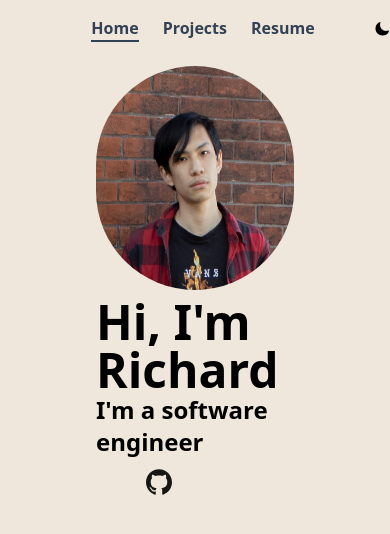
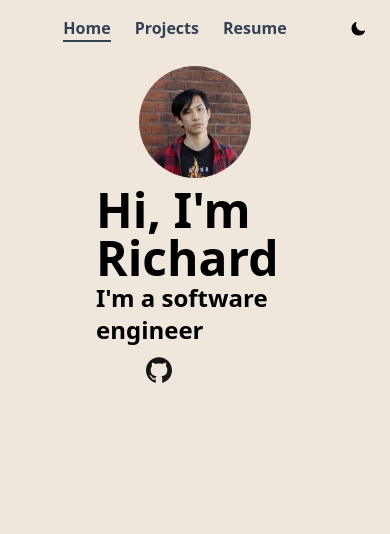
Before and after one commit to clsscrch/personal-site, a Next.js app: page / in a window 390 px wide. Shown: the top 534 px of the page. Built offline with nearby package versions, Linux system fonts and the light colour scheme; some icons are missing.

Commit message:
Small visual changes

```diff
--- a/components/Navbar.tsx
+++ b/components/Navbar.tsx
@@ -7,18 +7,18 @@ export default function Navbar(props: any): JSX.Element {
 
     const router = useRouter()
 
-    const [location, setLocation] = useState(router.pathname)
+    // const [location, setLocation] = useState(router.pathname)
 
     // let spanCSS = location === '/' ? 'block max-w-full duration-500 h-0.5 bg-slate-700' : 'group text-slate-700 transition duration-200 hover:text-slate-700 font-bold'
 
     let currentLocation = router.pathname
 
-    useEffect(() => {
+    // useEffect(() => {
 
-        setLocation(currentLocation)
-        console.log(location)
+    //     setLocation(currentLocation)
+    //     console.log(location)
 
-    }, [])
+    // }, [])
 
     // console.log(location)
 
@@ -27,7 +27,7 @@ export default function Navbar(props: any): JSX.Element {
     return (
         <nav className='flex justify-between py-4 items-center sm:px-12 md:px-24'>
             <h1 className=''>{' '}</h1>
-            <ul className='flex items-center space-x-6 sm:space-x-12 ml-8'>
+            <ul className='flex items-center space-x-6 sm:space-x-12 md:ml-14'>
                 <li>
                     {/* Home */}
 
@@ -40,17 +40,6 @@ export default function Navbar(props: any): JSX.Element {
                             Home
                             <span className="block max-w-0 group-hover:max-w-full transition-all duration-500 h-0.5 group-hover:bg-slate-700"></span>
                         </Link>}
-                    {/* <Link href="/" className="group text-slate-700 transition duration-200 hover:text-slate-700 font-bold">
-                        Home
-                        <span className="block max-w-0 group-hover:max-w-full transition-all duration-500 h-0.5 group-hover:bg-slate-700"></span>
-                    </Link> */}
-                    {/* <Link href="/" className="group text-slate-700 transition duration-200 hover:text-slate-700 font-bold">
-                        Home
-                        <span className={spanCSS}></span>
-                    </Link> */}
-
-
-
                 </li>
                 <li>
                     {/* Projects */}
@@ -63,15 +52,6 @@ export default function Navbar(props: any): JSX.Element {
                             Projects
                             <span className="block max-w-0 group-hover:max-w-full transition-all duration-500 h-0.5 group-hover:bg-slate-700"></span>
                         </Link>}
-
-                    {/* <Link href="/projects" className="group text-slate-700 transition duration-200 hover:text-slate-700 font-bold">
-                        Projects
-                    </Link>
-
-                    {props.location === '/projects' ?
-
-                        <span className="block max-w-full duration-500 h-0.5 bg-slate-700"></span> :
-                        <span className="block max-w-0 group-hover:max-w-full transition-all duration-500 h-0.5 group-hover:bg-slate-700"></span>} */}
 
                 </li>
                 <li>
@@ -88,7 +68,7 @@ export default function Navbar(props: any): JSX.Element {
                     }
                 </li>
             </ul>
-            <MoonIcon className='h-4 w-4 cursor-pointer' />
+            <MoonIcon className='h-4 w-4 cursor-pointer mr-6' />
         </nav>
     )
 }
--- a/components/alternative.tsx
+++ b/components/alternative.tsx
@@ -15,7 +15,7 @@ export default function Home2(props: any): JSX.Element {
         <>
             {/* <Navbar /> */}
             <section className='flex flex-col justify-center items-center py-2'>
-                <Image priority src='/me.png' width={500} height={500} className='rounded-full h-56 w-56' alt='A picture of me, Richard Li, in a red flannel in front of a brick wall' />
+                <Image priority src='/me.png' width={500} height={500} className='rounded-full h-28 w-28 md:h-56 md:w-56' alt='A picture of me, Richard Li, in a red flannel in front of a brick wall' />
                 <h1 className='text-5xl font-bold pt-2'>Hi, I&#x27;m Richard</h1>
                 <h2 className='text-2xl font-bold'>I&#x27;m a software engineer</h2>
 
```
